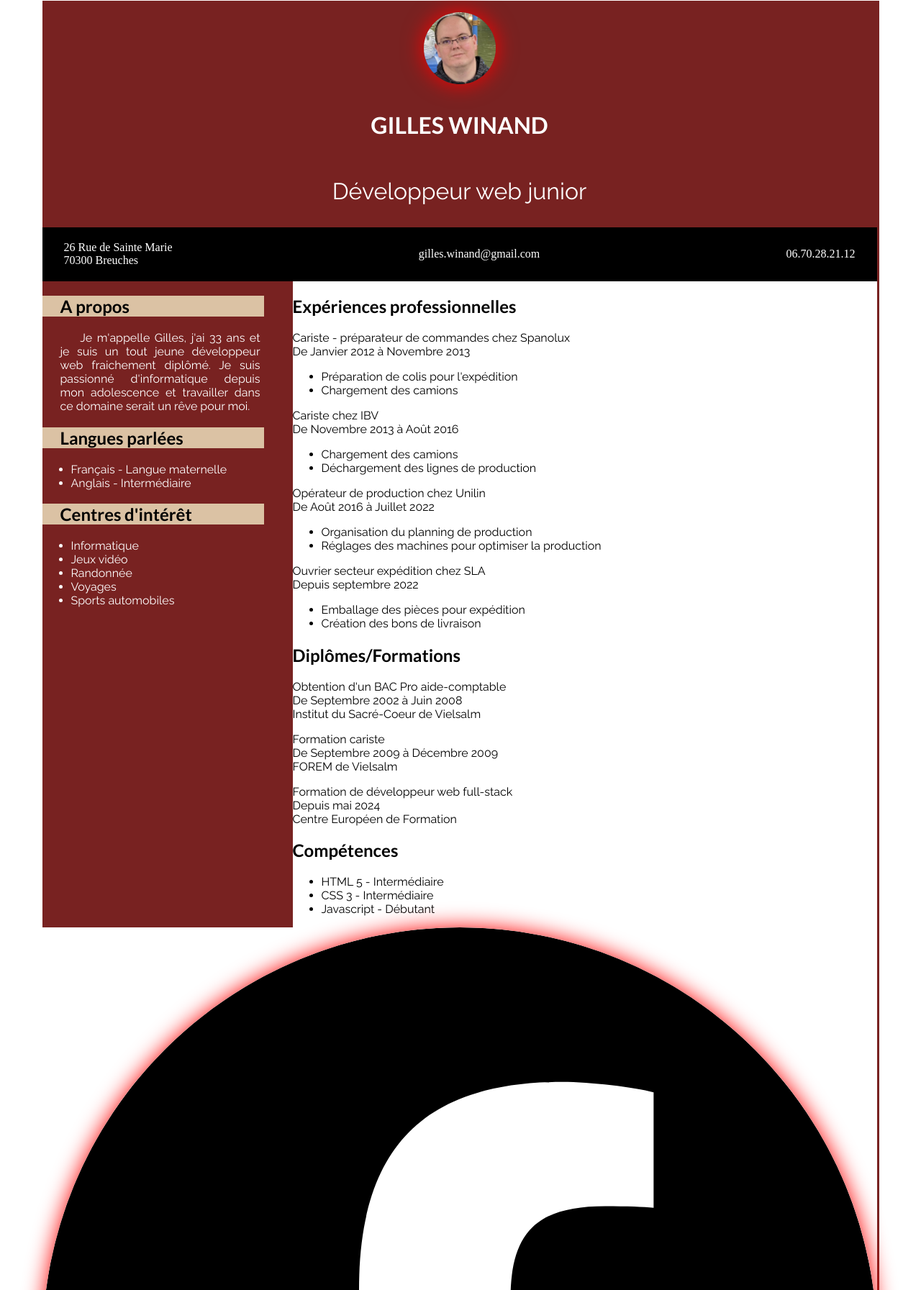
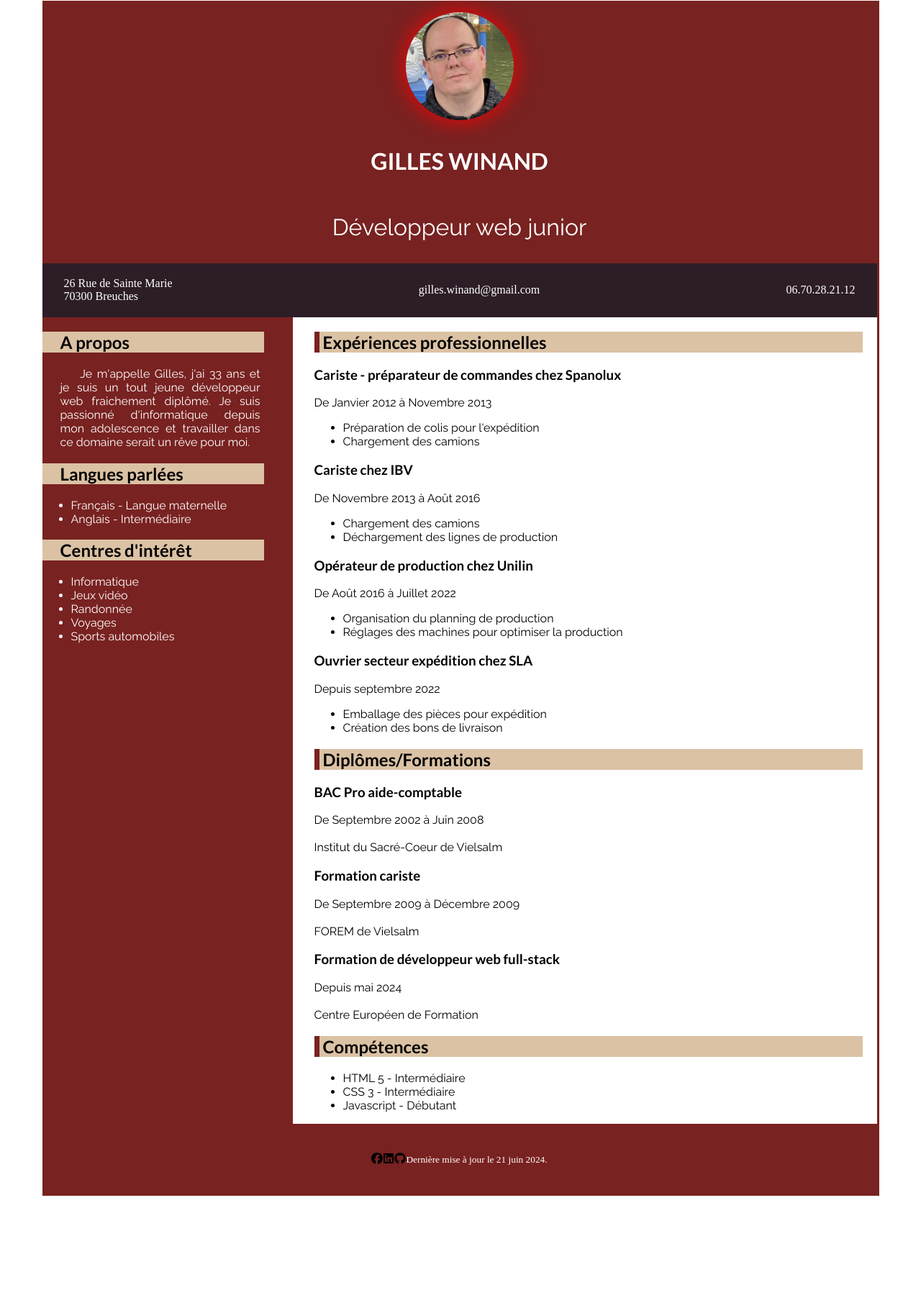
Before and after one commit to Gilles70300/Projet-devoir-CV, a plain HTML site: page index.html in a window 1280 px wide. Shown: the part 7-1800 px from the top of the page at 72% size. After the commit the page ends 1677 px from the top, so only its background shows below. Drawn offline with Linux system fonts and the light colour scheme; files whose address does not match are found by name.

Commit message:
Modification to HTML and Add more CSS code

```diff
--- a/CSS/style.css
+++ b/CSS/style.css
@@ -50,11 +50,11 @@ header{
 }
 
 figure {
-    width: 100px;
-    height: 100px;
+    width: 150px;
+    height: 150px;
 }
 
-img {
+#profile_picture {
     width: 100%;
     height: 100%;
     object-fit: cover;
@@ -62,7 +62,7 @@ img {
     box-shadow: 0 0 30px red;
 }
 
-header > p {
+header p {
     color: white;
     font-size: 2rem;
     text-align: center;
@@ -74,12 +74,12 @@ nav{
     justify-content: space-between;
     align-items: center;
     height: 75px;
-    background-color: black;
+    background-color: #2c1d27;
     padding-right: 30px;
     padding-left: 30px;
 }
 
-nav > a {
+nav a {
     text-decoration: none;
     color: white;
     font-size: 1rem;
@@ -102,7 +102,7 @@ main{
     flex-basis: 30%;
 }
 
-#about_me > p {
+#about_me p {
     text-indent: 10%;
     color: white;
     text-align: justify;
@@ -110,12 +110,42 @@ main{
     margin-left: 25px;
 }
 
-#about_me > ul {
+#about_me ul {
     color: white;
 }
 
-#about_me > h2 {
+#about_me h2 {
     background-color: #dbc2a4;
     margin-right: 40px;
     padding-left: 25px;
 }
+
+#jobs {
+    margin-left: 30px;
+}
+
+#jobs h2 {
+    background-color: #dbc2a4;
+    border-left: 7px solid #782221;
+    width: 750px;
+    padding-left: 5px;
+}
+
+h3 {
+    font-family: Lato;
+}
+
+img {
+    width: 16px;
+    height: 16px;
+}
+
+footer {
+    background-color: #782221;
+    color: white;
+    height: 100px;
+    display: flex;
+    flex-direction: row;
+    justify-content: center;
+    align-items: center;
+}
--- a/index.html
+++ b/index.html
@@ -9,7 +9,7 @@
 <body>
     <header>
         <figure>
-            <a href="Images/Photo.jpg" target="blank"><img src="Images/Photo.jpg" alt="Ma photo de profil"></a>
+            <a href="Images/Photo.jpg" target="blank"><img id="profile_picture" src="Images/Photo.jpg" alt="Ma photo de profil"></a>
         </figure>
         <h1>Gilles Winand</h1>
         <p>Développeur web junior</p>
@@ -22,7 +22,7 @@
     </nav>
 
     <main>
-             <section id="about_me">
+        <section id="about_me">
             <h2>A propos</h2>
             <p>Je m'appelle Gilles, j'ai 33 ans et je suis un tout jeune développeur web fraichement diplômé. Je suis passionné d'informatique depuis mon adolescence et travailler dans ce domaine serait un rêve pour moi.</p>
 
@@ -44,54 +44,52 @@
 
         <section id="jobs">
             <h2>Expériences professionnelles</h2>
-            <p>
-                Cariste - préparateur de commandes chez Spanolux <br>
-                De Janvier 2012 à Novembre 2013 <br>
-            </p>
+
+            <h3>Cariste - préparateur de commandes chez Spanolux</h3>
+            <p>De Janvier 2012 à Novembre 2013</p>
             <ul>
                 <li>Préparation de colis pour l'expédition</li>
                 <li>Chargement des camions</li>
             </ul>
-            <p>
-                Cariste chez IBV <br>
-                De Novembre 2013 à Août 2016 <br>
-            </p>
+
+            <h3>Cariste chez IBV</h3>
+            <p>De Novembre 2013 à Août 2016</p>
             <ul>
                 <li>Chargement des camions</li>
                 <li>Déchargement des lignes de production</li>
             </ul>
 
-            <p>
-                Opérateur de production chez Unilin <br>
-                De Août 2016 à Juillet 2022 <br>
-            </p>
+            <h3>Opérateur de production chez Unilin</h3>
+            <p>De Août 2016 à Juillet 2022</p>
             <ul>
                 <li>Organisation du planning de production</li>
                 <li>Réglages des machines pour optimiser la production</li>
             </ul>
-            <p>
-                Ouvrier secteur expédition chez SLA <br>
-                Depuis septembre 2022 <br>
-            </p>
+
+            <h3>Ouvrier secteur expédition chez SLA</h3>
+            <p>Depuis septembre 2022</p>
             <ul>
                 <li>Emballage des pièces pour expédition</li>
                 <li>Création des bons de livraison</li>
             </ul>
 
             <h2>Diplômes/Formations</h2>
+            <h3>BAC Pro aide-comptable</h3>
             <p>
-                Obtention d'un BAC Pro aide-comptable <br>
                 De Septembre 2002 à Juin 2008 <br>
+                <br>
                 Institut du Sacré-Coeur de Vielsalm
             </p>
+            <h3>Formation cariste</h3>
             <p>
-                Formation cariste <br>
                 De Septembre 2009 à Décembre 2009 <br>
+                <br>
                 FOREM de Vielsalm
             </p>
+            <h3>Formation de développeur web full-stack</h3>
             <p>
-                Formation de développeur web full-stack <br>
                 Depuis mai 2024 <br>
+                <br>
                 Centre Européen de Formation
             </p>
 
```
